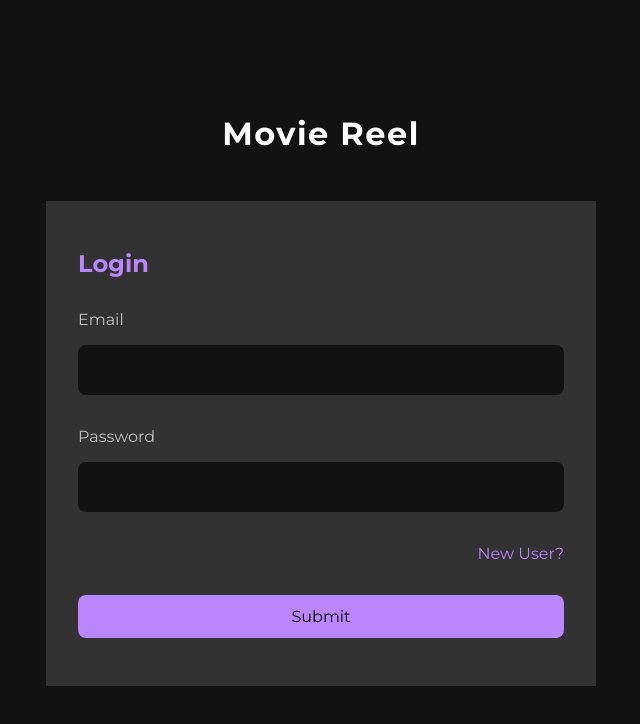
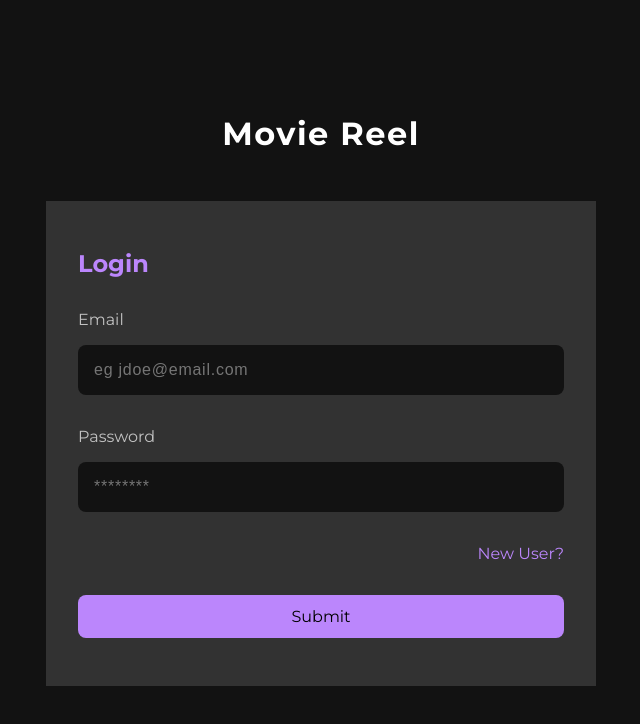
Before and after one commit to ringtho/movielist-frontend, a React (Create React App) app: page /login in a window 1280 px wide. Shown: the top 724 px of the page, without its empty margins (319-959 px from the left). Built offline with nearby package versions, Linux system fonts and the light colour scheme.

Commit message:
Feat: Added login and register functionality

```diff
--- a/public/index.html
+++ b/public/index.html
@@ -11,6 +11,11 @@
     />
     <link rel="apple-touch-icon" href="%PUBLIC_URL%/logo192.png" />
     <link rel="manifest" href="%PUBLIC_URL%/manifest.json" />
+    <link rel="stylesheet"
+      href="https://cdnjs.cloudflare.com/ajax/libs/font-awesome/6.4.2/css/all.min.css"
+      integrity="sha512-z3gLpd7yknf1YoNbCzqRKc4qyor8gaKU1qmn+CShxbuBusANI9QpRohGBreCFkKxLhei6S9CQXFEbbKuqLg0DA=="
+      crossorigin="anonymous"
+      referrerpolicy="no-referrer" />
     <title>Movie Reel</title>
   </head>
   <body>
--- a/src/api.js
+++ b/src/api.js
@@ -1,7 +1,6 @@
 import axios from "axios";
 
 const API_URL = process.env.REACT_APP_API_URL
-console.log(API_URL)
 const getHeaders = () => {
     return {
       headers: {
@@ -14,3 +13,9 @@ export const registerUser = (data) => {
     const user = axios.post(`${API_URL}/auth/register`, data, config)
     return user
 }
+
+export const loginUser = (data) => {
+    const config = getHeaders()
+    const user = axios.post(`${API_URL}/auth/login`, data, config)
+    return user
+}
--- a/src/pages/Login/Login.jsx
+++ b/src/pages/Login/Login.jsx
@@ -1,23 +1,62 @@
-import React from 'react'
+import React, { useState } from 'react'
 import { Link } from 'react-router-dom'
 import './Login.scss'
+import { loginUser } from '../../api'
 
 const Login = () => {
+  const [user, setUser] = useState({
+    email: "",
+    password: ""
+  })
+  const [error, setError] = useState('')
+  const handleChange = (e) => {
+    const name = e.target.name
+    const value = e.target.value
+    setUser({...user, [name]: value})
+  }
+
+  const handleSubmit = async (e) => {
+    e.preventDefault()
+    try {
+      const res = await loginUser(user)
+      localStorage.setItem('movieToken', res.data.token)
+    } catch(error) {
+      setError(error.response.data.error)
+    }
+  }
+
   return (
     <section className="login_container">
       <h1>Movie Reel</h1>
-      <form className="login_wrapper">
+      <form className="login_wrapper" onSubmit={handleSubmit}>
+        {error && <p className="red">{error}</p>}
         <h3>Login</h3>
         <div className="login_group">
           <label htmlFor="email">Email</label>
-          <input type="email" id="email" />
+          <input
+            type="email"
+            id="email"
+            name="email"
+            value={user.email}
+            onChange={handleChange}
+            placeholder="eg jdoe@email.com"
+            required
+          />
         </div>
         <div className="login_group">
           <label htmlFor="password">Password</label>
-          <input type="password" id="password" />
+          <input
+            type="password"
+            id="password"
+            name="password"
+            value={user.password}
+            onChange={handleChange}
+            placeholder="********"
+            required
+          />
         </div>
         <div className="login_control">
-          <Link to='/register'>New User?</Link>
+          <Link to="/register">New User?</Link>
         </div>
         <button>Submit</button>
       </form>
--- a/src/pages/Register/Register.jsx
+++ b/src/pages/Register/Register.jsx
@@ -1,4 +1,4 @@
-import React from 'react'
+import React, { useState } from 'react'
 import { Link, useNavigate } from 'react-router-dom'
 import './Register.scss'
 import { registerUser } from '../../api'
@@ -9,6 +9,7 @@ const Register = () => {
   const user = useSelector(state => state.auth.registerInfo)
   const dispatch = useDispatch()
   const navigate = useNavigate()
+  const [error, setError] = useState("")
 
   const handleChange = (e) => {
     const name = e.target.name
@@ -26,6 +27,7 @@ const Register = () => {
     })
     } catch (error) {
       console.log(error)
+      setError(error.response.data.error)
     }
   }
 
@@ -33,6 +35,7 @@ const Register = () => {
     <section className="login_container">
       <h1>Movie Reel</h1>
       <form className="login_wrapper" onSubmit={handleSubmit}>
+        {error && <p className="red">{error}</p>}
         <h3>Register</h3>
         <div className="login_group">
           <label htmlFor="name">Name</label>
@@ -42,7 +45,7 @@ const Register = () => {
             name="name"
             value={user.name}
             onChange={handleChange}
-            placeholder='eg John Doe'
+            placeholder="eg John Doe"
             required
           />
         </div>
@@ -54,7 +57,7 @@ const Register = () => {
             name="email"
             value={user.email}
             onChange={handleChange}
-            placeholder='eg jdoe@email.com'
+            placeholder="eg jdoe@email.com"
             required
           />
         </div>
@@ -66,7 +69,7 @@ const Register = () => {
             name="password"
             value={user.password}
             onChange={handleChange}
-            placeholder='********'
+            placeholder="********"
             required
           />
         </div>
--- a/src/pages/Register/Register.scss
+++ b/src/pages/Register/Register.scss
@@ -0,0 +1,3 @@
+.red {
+    color: #b80257;
+}
```
